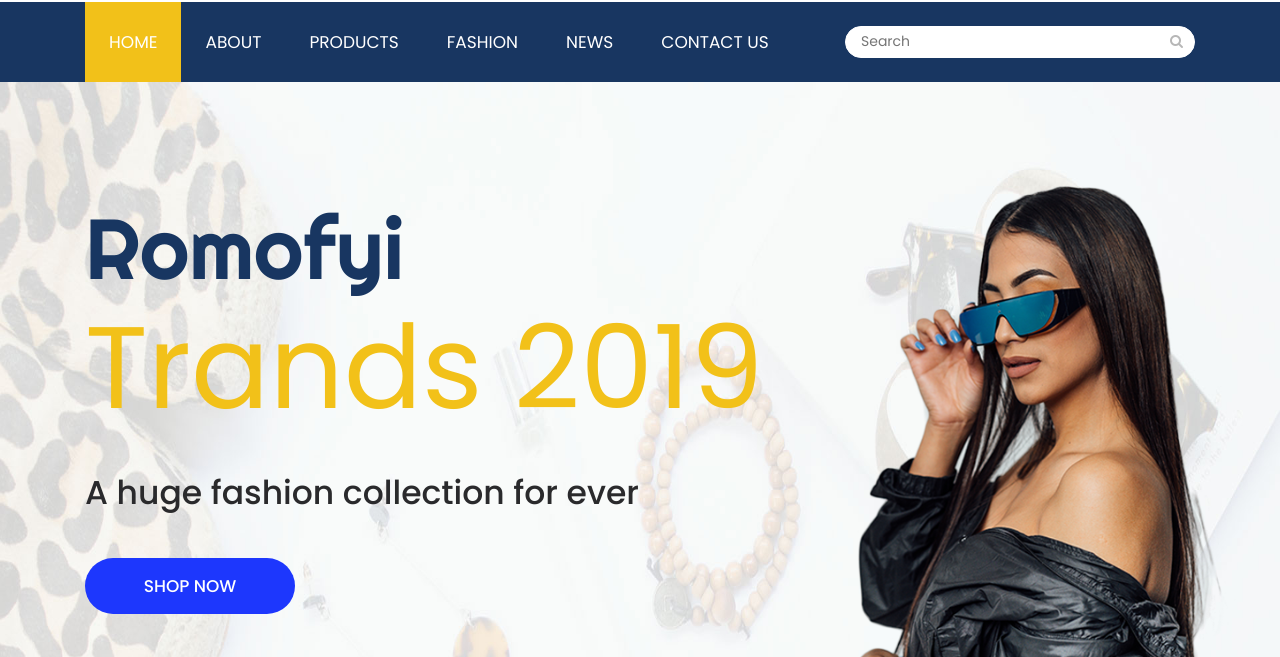
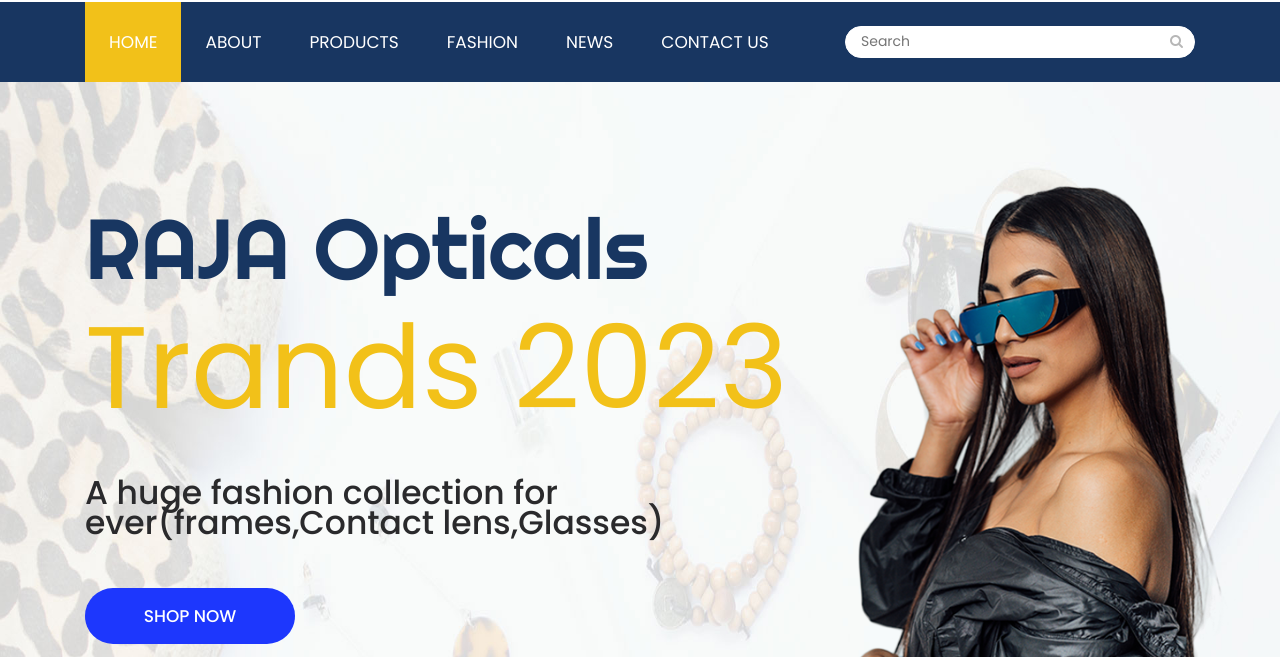
Before and after one commit to Myselftocreate/RAJAOPTICALS, a plain HTML site: page index.html in a window 1280 px wide. Shown: the part 143-800 px from the top of the page. Drawn offline with nearby package versions, Linux system fonts and the light colour scheme; files whose address does not match are found by name.

Commit message:
Update index.html

```diff
--- a/index.html
+++ b/index.html
@@ -149,8 +149,8 @@
             <div class="row">
                <div class="col-md-8">
                   <div class="text-bg">
-                     <h1> <span class="blodark"> Romofyi </span> <br>Trands 2019</h1>
-                     <p>A huge fashion collection for ever </p>
+                     <h1> <span class="blodark"> RAJA Opticals </span> <br>Trands 2023</h1>
+                     <p>A huge fashion collection for ever(frames,Contact lens,Glasses) </p>
                      <a class="read_more" href="#">Shop now</a>
                   </div>
                </div>
```
